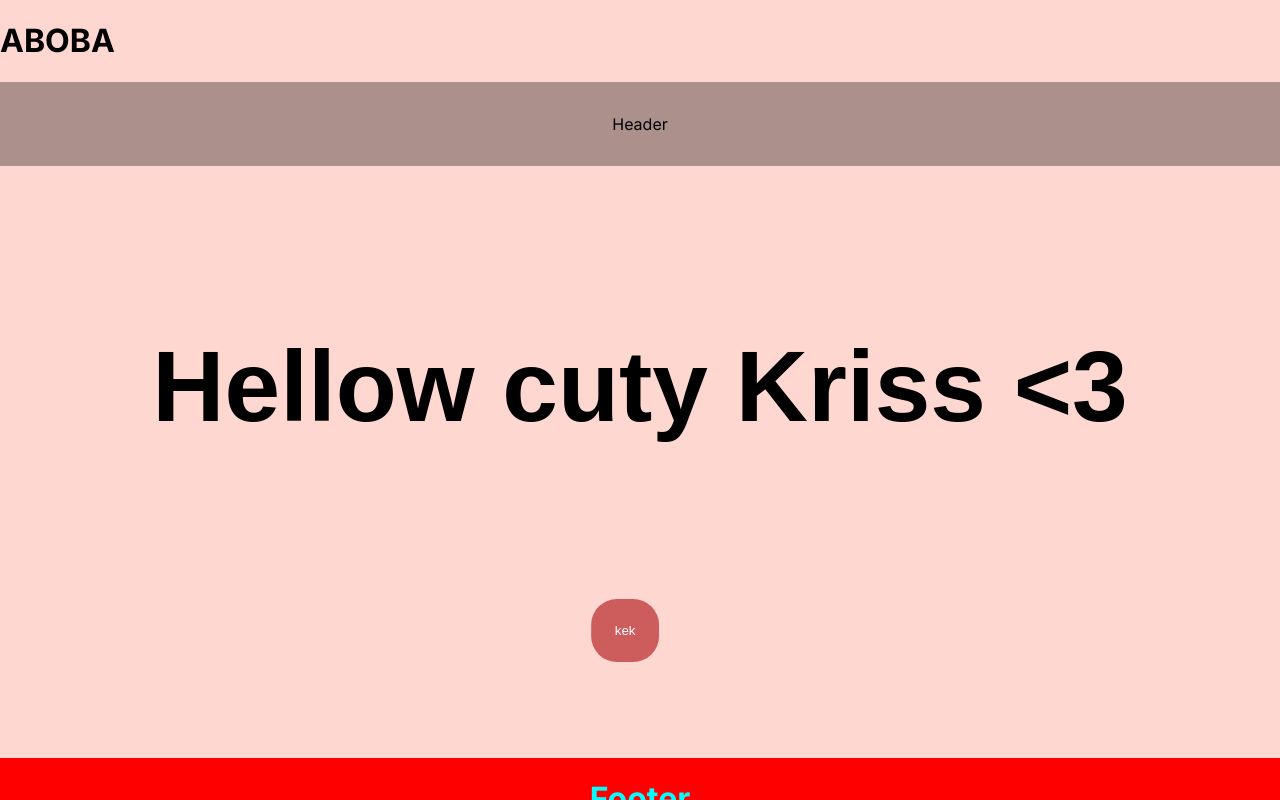
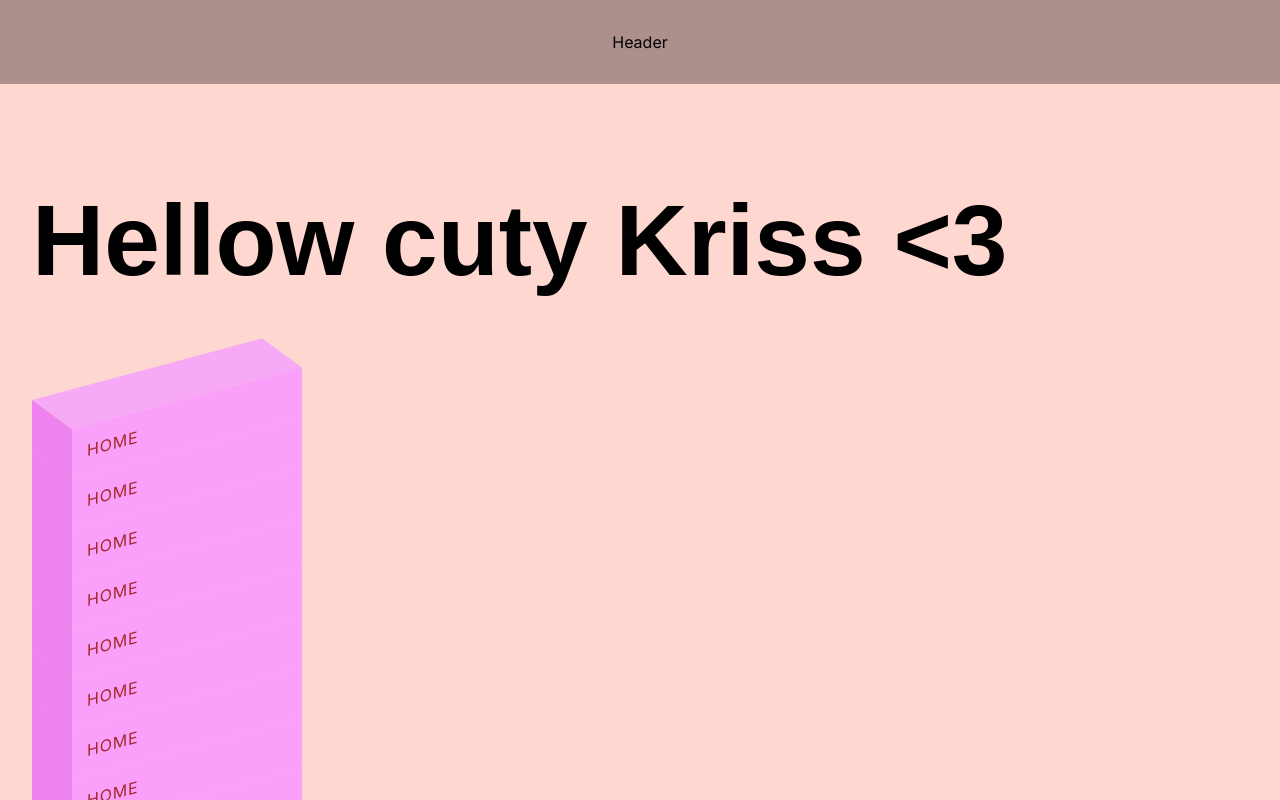
Before and after one commit to tehnickge/simpleNextJsApp, a Next.js app in the folder cute-catz/: page / in a window 1280 px wide. Shown: the top 800 px of the page. Built offline with nearby package versions, Linux system fonts and the light colour scheme; a web font is replaced by a local one.

Commit message:
improve and fix

```diff
--- a/cute-catz/src/app/globals.scss
+++ b/cute-catz/src/app/globals.scss
@@ -3,3 +3,4 @@
 @import "./../components/common/fonts";
 @import "./../components/common/extends";
 @import "./../components/common/mixsins";
+@import "./../components/common/content-container";
--- a/cute-catz/src/app/layout.tsx
+++ b/cute-catz/src/app/layout.tsx
@@ -20,7 +20,6 @@ export default function RootLayout({
   return (
     <html lang="en">
       <body className={inter.className}>
-        <h1> ABOBA</h1>
         <SessionProviderWithChildren>
           <Header></Header>
           {children}
--- a/cute-catz/src/app/page.module.scss
+++ b/cute-catz/src/app/page.module.scss
@@ -1,10 +1,16 @@
   @import "./../components/common/variables";
+  @import "./../components/common/content-container";
   .main {
+    margin: auto;
     display: flex;
     flex-direction: column;
-    justify-content: space-between;
-    align-items: center;
-    padding: 6rem;
-    min-height: 50vh;
-    max-width: $breakpoint-xxl;
+    justify-content: center;
+    min-height: 85vh;
+    padding: 2rem;
+    width: 100%;
   }
+
+  .main button {
+    word-wrap: break-word;
+
+  }
--- a/cute-catz/src/app/page.tsx
+++ b/cute-catz/src/app/page.tsx
@@ -1,12 +1,34 @@
 import DalyButton from "@/components/buttons/DalyButton/DalyButton";
 import styles from "./page.module.scss";
+import Menu from "@/components/Menu/Menu";
+
+const aboba : {
+  title: string | undefined,
+  link: string | undefined }[] =
+[
+    {
+      title: "Home",
+      link: "/"
+    },
+    {
+      title: "Home",
+      link: "/"
+    }
+]
+
 
 export default function Home() {
   return (
-    <main className={styles.main}>
+    <main className={`${styles.main} ${styles['content-container']}`}>
       <h1 className="micro-5-regular"> Hellow cuty Kriss {`<3`} </h1>
-      <DalyButton variant="danger" size="lg">
-        kek
+      <div>
+        <Menu links={aboba}></Menu>
+      </div>
+      <DalyButton variant="primary" size="sm">
+        kekv
+      </DalyButton>
+      <DalyButton variant="primary-outline" size="lg">
+        i love you
       </DalyButton>
     </main>
   );
```
